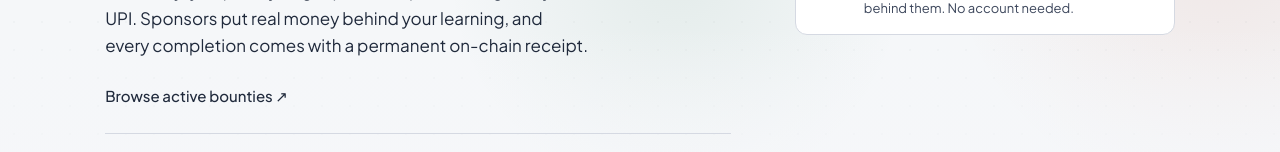
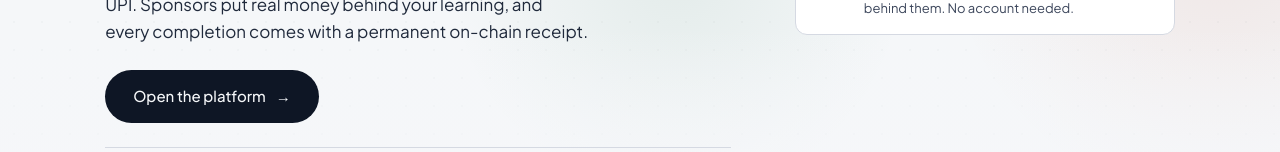
Before and after one commit to zaidnansari2011/hack, a Next.js app in the folder apps/web/: page / in a window 1280 px wide. Shown: the part 581-733 px from the top of the page. Built offline with nearby package versions, Linux system fonts and the light colour scheme; no server answers.

Commit message:
feat(landing): replace browse link with solid black CTA to sign-in
The ghost text link "Browse active bounties" is replaced with a filled
black pill button "Open the platform" that routes to /login, giving the
hero a clear primary action rather than a secondary text link.

```diff
--- a/apps/web/components/landing/hero-section.tsx
+++ b/apps/web/components/landing/hero-section.tsx
@@ -140,10 +140,13 @@ function Headline() {
         className="flex flex-wrap items-center gap-4"
       >
         <Link
-          href="/learn"
-          className="inline-flex items-center gap-2 text-[0.9375rem] font-medium text-ink-soft underline-offset-4 transition-colors hover:text-ink hover:underline"
+          href="/login"
+          className="group inline-flex items-center gap-2.5 rounded-full bg-ink px-7 py-3.5 text-[0.9375rem] font-medium text-paper transition-all duration-300 ease-out-quart hover:bg-ink/85 hover:shadow-[0_8px_28px_-10px_hsl(218_45%_10%_/_0.35)]"
         >
-          Browse active bounties ↗
+          Open the platform
+          <span className="transition-transform duration-300 ease-out-quart group-hover:translate-x-0.5">
+            →
+          </span>
         </Link>
       </motion.div>
 
```
